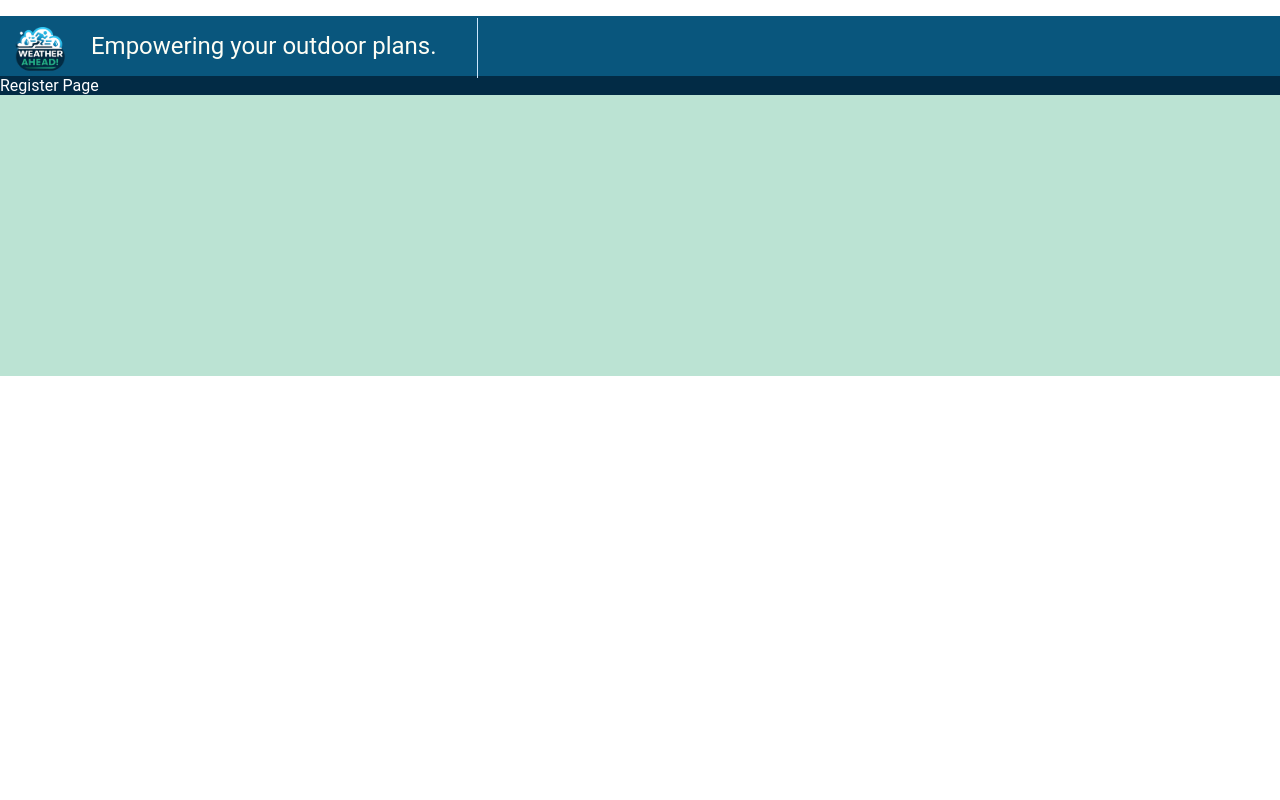
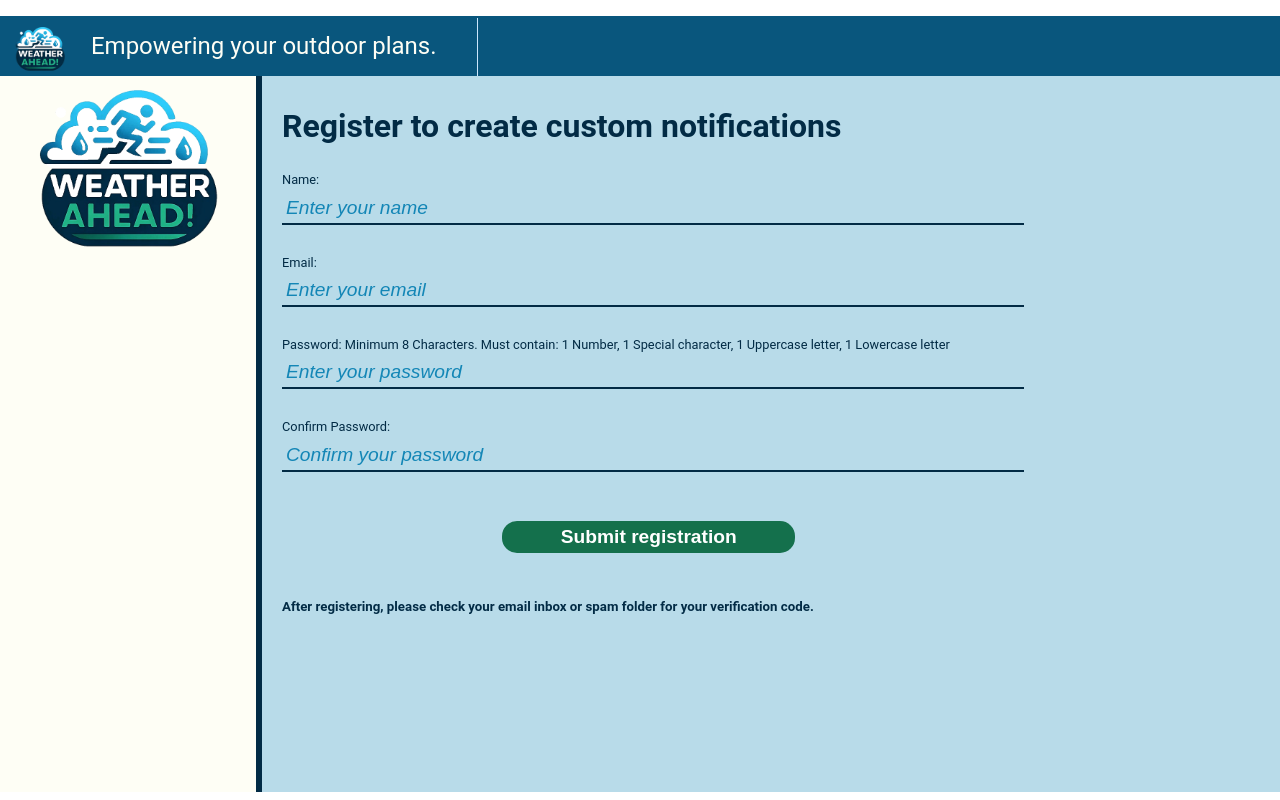
Before and after one commit to mseewaters/weather-ahead, a Vue app: page /register in a window 1280 px wide. Built offline with nearby package versions, Linux system fonts and the light colour scheme.

Commit message:
static templates

```diff
--- a/package.json
+++ b/package.json
@@ -8,6 +8,7 @@
     "lint": "vue-cli-service lint"
   },
   "dependencies": {
+    "aws-sdk": "^2.1618.0",
     "core-js": "^3.8.3",
     "vue": "^3.2.13",
     "vue-router": "^4.0.3"
--- a/src/home/RegisterForm.vue
+++ b/src/home/RegisterForm.vue
@@ -1,12 +1,125 @@
 <template>
-    <div class="tempText">Register Page</div>
+    <div class="container">
+        <div class="left-side">
+            <div class="centered-image">
+                <img src="../assets/logo-final-inverted.png" alt="Logo" width=70% height=auto>
+            </div>
+        </div>
+        <div class="vertical-line"></div>
+        <div class="right-side2">
+            <h1>Register to create custom notifications</h1>
+
+            <form id="registrationForm">
+                <div class="form-group">
+                    <label for="name">Name:</label>
+                    <input type="text" id="nickname" name="nickname" placeholder="Enter your name" pattern=".*" required>
+                </div>
+                <div class="form-group">
+                    <label for="email">Email:</label>
+                    <input type="email" id="email" name="email" placeholder="Enter your email" pattern=".*" required>
+                </div>
+                <div class="form-group">
+                    <label for="password">Password: Minimum 8 Characters.  Must contain:  1 Number, 1 Special character, 1 Uppercase letter, 1 Lowercase letter</label>
+                    <input type="password" id="password" name="password" placeholder="Enter your password" pattern=".*" required>
+                </div>
+                <div class="form-group">
+                    <label for="confirm-password">Confirm Password:</label>
+                    <input type="password" id="confirm-password" name="confirm-password" placeholder="Confirm your password" pattern=".*" required>
+                </div>
+                <br>
+                <button type="submit">Submit registration</button>
+            </form>
+            <br>
+            <h5>After registering, please check your email inbox or spam folder for your verification code. </h5>
+        </div>
+    </div>
 </template>
 
 <style scoped>
+.container {
+    display: flex;
+    flex-direction: row;
+    min-height: calc(100vh - var(--fixedheight) - 24px); /* 100% of viewport height */
+}
 
-.tempText {
-    background-color: var(--ltgreen);
-    background: var(--dkblue);
+.left-side {
+    flex: 0 0 20%; /* 35% width */
+    display: flex;
+    background-color: var(--ltyellow); /* Just for visualization */
+}
+
+.right-side2 {
+    flex: 1; /* Takes remaining space */
+    background-color: var(--ltblue2); /* Just for visualization */
+    padding: 10px 20px; /* Optional: Add some padding */
+    line-height: 1.2;
+
+}
+.vertical-line {
+    width: 6px;
+    background-color: var(--dkblue); /* Color of the line */
+}
+.centered-image {
+    display: flex;
+    justify-content: center; /* Center horizontally */
+    align-items: flex-start; /* Center vertically */
+}
+
+form {
+    padding: 5px 0px;
+    width: 75%; /* Fixed width */
+}
+
+.form-group {
+    margin-bottom: 30px; /* Space between form fields */
+}
+label {
+    display: block; /* Ensures the label is on its own line */
+    margin-bottom: 5px; /* Small space between label and input field */
+    color: var(--dkblue);
+    font-size: 0.8rem; /* Smaller font size for labels */
+}
+
+input[type="text"],
+input[type="email"],
+input[type="password"] {
+    width: 100%; /* Makes input fields take up the full container width */
+    padding: 4px;
+    border: none; /* Removes all borders */
+    border-bottom: 2px solid var(--dkblue); /* Only bottom border */
+    background-color: transparent; /* Ensures no background color */
+    outline: none; /* Removes the outline on focus */
+    color: var(--dkblue);
+    font-size: 1.2rem; /* Adjusts font size of input text */
+}
+
+/* Styling placeholders */
+input[type="text"]::placeholder,
+input[type="email"]::placeholder,
+input[type="password"]::placeholder {
+    color: var(--medblue); /* Light grey color for placeholder */
+    font-size: 1.2rem; /* Adjusts font size of placeholder */
+    font-style: italic;
+
+}
+
+button {
+    display: block;
+    width: 40%;
+    padding: 5px;
+    background-color: var(--dkgreen); /* Blue background */
     color: white;
+    font-size: 1.2rem;
+    font-weight: bold;
+    border: var(--dkblue);
+    border-radius: 15px;
+    cursor: pointer; /* Pointer cursor on hover */
+    margin: 0 auto; /* Center horizontally */
+
 }
+
+button:hover {
+    background-color: var(--dkblue); /* Darker blue on hover */
+}
+
 </style>
--- a/src/home/VerifyForm.vue
+++ b/src/home/VerifyForm.vue
@@ -1,12 +1,116 @@
 <template>
-    <div class="tempText">Verify Page</div>
+    <div class="container">
+        <div class="left-side">
+            <div class="centered-image">
+                <img src="../assets/logo-final-inverted.png" alt="Logo" width=70% height=auto>
+            </div>
+        </div>
+        <div class="vertical-line"></div>
+        <div class="right-side2">
+            <h1>Verify your email</h1>
+            <h5>After registering, please check your email inbox or spam folder for your verification code. </h5>
+            <form id="verificationForm">
+                <div class="form-group">
+                    <label for="emailverify">Email:</label>
+                    <input type="email" id="emailverify" placeholder="Enter your email">
+                </div>
+                <div class="form-group">
+                    <label for="codeInputVerify">Verification Code:</label>
+                    <input type="text" id="codeInputVerify" placeholder="Verification Code" pattern=".*" required>
+                </div>
+                <br>
+                <button type="submit">Verify email</button>
+            </form>
+        </div>
+    </div>
 </template>
 
 <style scoped>
+.container {
+    display: flex;
+    flex-direction: row;
+    min-height: calc(100vh - var(--fixedheight) - 24px); /* 100% of viewport height */
+}
 
-.tempText {
-    background-color: var(--ltgreen);
-    background: var(--dkblue);
+.left-side {
+    flex: 0 0 20%; /* 35% width */
+    display: flex;
+    background-color: var(--ltyellow); /* Just for visualization */
+}
+
+.right-side2 {
+    flex: 1; /* Takes remaining space */
+    background-color: var(--ltblue2); /* Just for visualization */
+    padding: 10px 20px; /* Optional: Add some padding */
+    line-height: 1.2;
+
+}
+.vertical-line {
+    width: 6px;
+    background-color: var(--dkblue); /* Color of the line */
+}
+.centered-image {
+    display: flex;
+    justify-content: center; /* Center horizontally */
+    align-items: flex-start; /* Center vertically */
+}
+
+form {
+    padding: 5px 0px;
+    width: 75%; /* Fixed width */
+}
+
+.form-group {
+    margin-bottom: 30px; /* Space between form fields */
+}
+
+label {
+    display: block; /* Ensures the label is on its own line */
+    margin-bottom: 5px; /* Small space between label and input field */
+    color: var(--dkblue);
+    font-size: 0.8rem; /* Smaller font size for labels */
+}
+
+input[type="text"],
+input[type="email"],
+input[type="password"] {
+    width: 100%; /* Makes input fields take up the full container width */
+    padding: 4px;
+    border: none; /* Removes all borders */
+    border-bottom: 2px solid var(--dkblue); /* Only bottom border */
+    background-color: transparent; /* Ensures no background color */
+    outline: none; /* Removes the outline on focus */
+    color: var(--dkblue);
+    font-size: 1.2rem; /* Adjusts font size of input text */
+}
+
+/* Styling placeholders */
+input[type="text"]::placeholder,
+input[type="email"]::placeholder,
+input[type="password"]::placeholder {
+    color: var(--medblue); /* Light grey color for placeholder */
+    font-size: 1.2rem; /* Adjusts font size of placeholder */
+    font-style: italic;
+
+}
+
+button {
+    display: block;
+    width: 40%;
+    padding: 5px;
+    background-color: var(--dkgreen); /* Blue background */
     color: white;
+    font-size: 1.2rem;
+    font-weight: bold;
+    border: var(--dkblue);
+    border-radius: 15px;
+    cursor: pointer; /* Pointer cursor on hover */
+    margin: 0 auto; /* Center horizontally */
+
 }
+
+button:hover {
+    background-color: var(--dkblue); /* Darker blue on hover */
+}
+
 </style>
```
Also changed, not shown: 1 other file (tests, documents, lock files or other folders).
